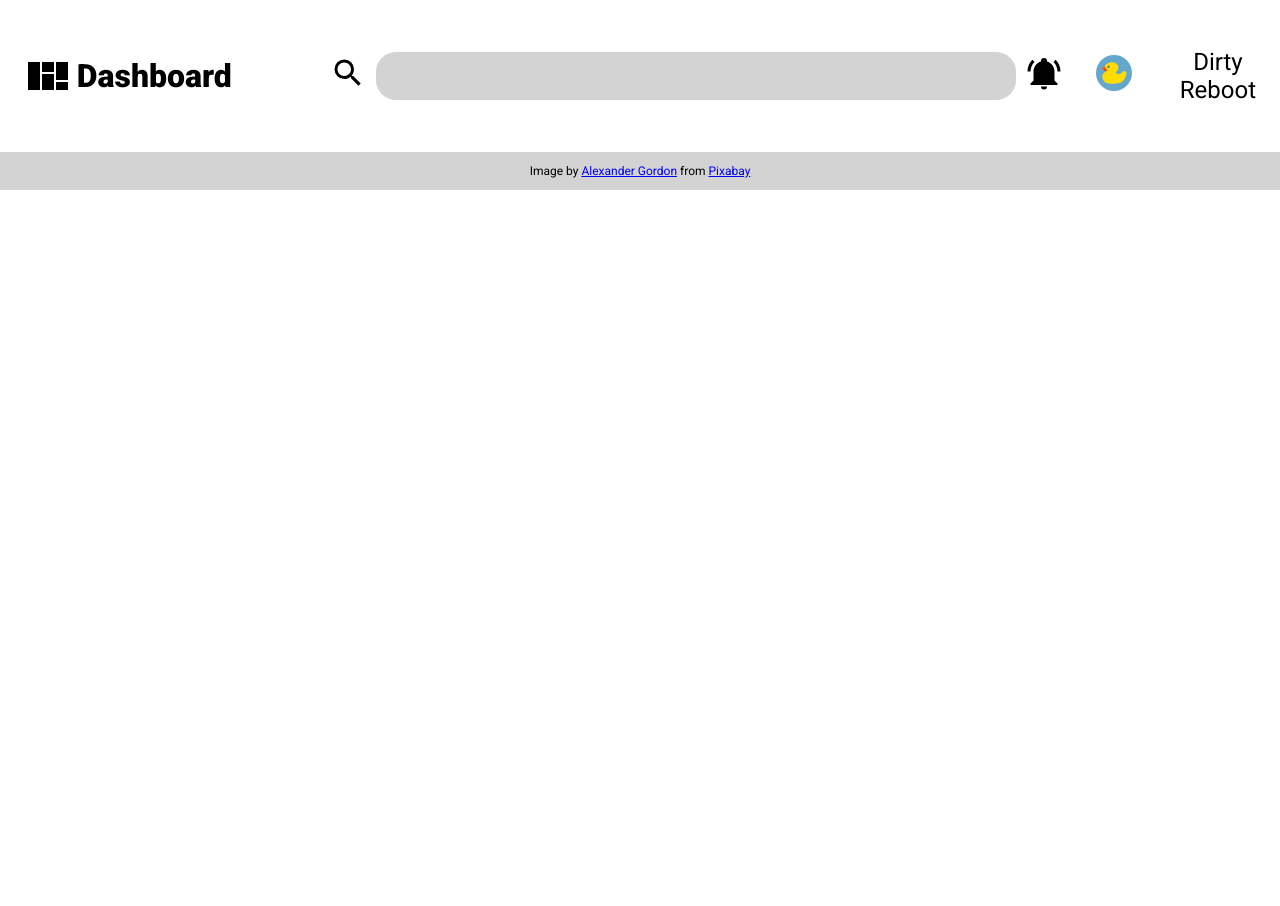
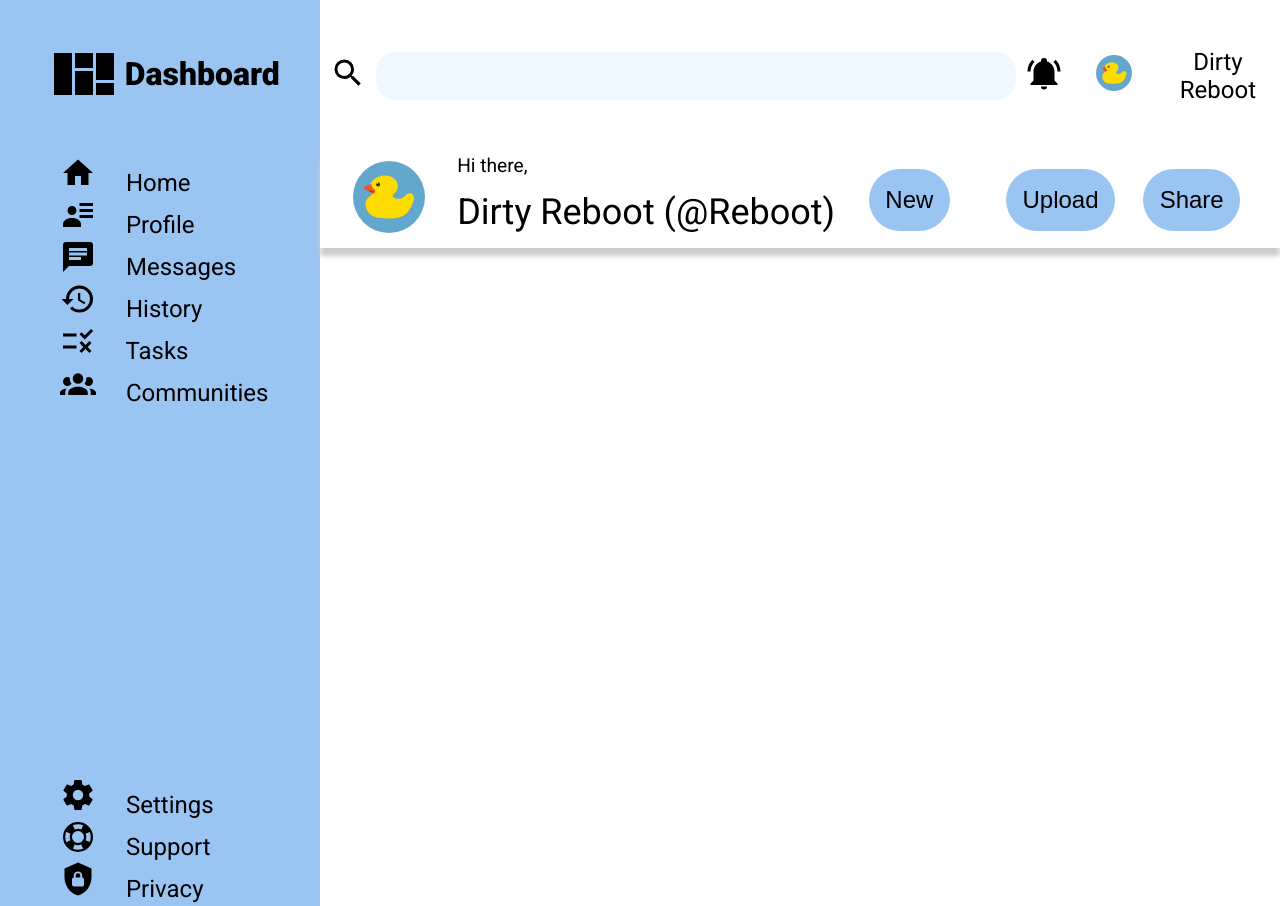
Before and after one commit to IsaacWild/admin_dashboard, a plain HTML site: page index.html in a window 1280 px wide. Shown: the top 906 px of the page. Before the commit the page ends 800 px from the top, so only its background shows below. Drawn offline with Linux system fonts and the light colour scheme.

Commit message:
Finished sidebar icons and text, layout mostly finalised, added page topper with content, message and grid layout, added effects to buttons and box shadow

```diff
--- a/index.html
+++ b/index.html
@@ -12,10 +12,52 @@
 </head>
 <body>
     <div class="container">
+        <div class="sidebarContainer">
            <div class="logo">
                 <img src="/SVG icons/dashboard.svg" alt="dashbord image">
                 <span>Dashboard</span>
             </div>
+            <div class="sidebarTop">
+                <div class="navHome">
+                    <img src="/SVG icons/home.svg" alt="home icon">
+                    <span>Home</span>
+                </div>
+                <div class="navProfile">
+                    <img src="/SVG icons/account.svg" alt="profile icon">
+                    <span>Profile</span>
+                </div>
+                <div class="navMessages">
+                    <img src="/SVG icons/messages.svg" alt="messages icon">
+                    <span>Messages</span>
+                </div>
+                <div class="navHistory">
+                    <img src="/SVG icons/history.svg" alt="history icon">
+                    <span>History</span>
+                </div>
+                <div class="navTasks">
+                    <img src="/SVG icons/tasks.svg" alt="task list icon">
+                    <span>Tasks</span>
+                </div>
+                <div class="navCommunities">
+                    <img src="/SVG icons/communities.svg" alt="Commuinities icon">
+                    <span>Communities</span>
+                </div>
+            </div>
+            <div class="sidebarBottom">
+                <div class="navSettings">
+                    <img src="/SVG icons/settings.svg" alt="Settings Icon">
+                    <span>Settings</span>
+                </div>
+                <div class="navSupport">
+                    <img src="/SVG icons/support.svg" alt="Support Icon">
+                    <span>Support</span></div>
+                <div class="navPrivacy">
+                    <img src="/SVG icons/privacy.svg" alt="Privacy Icons">
+                    <span>Privacy</span>
+                </div>
+            </div>
+        </div>
+        <div class="pageContainer">
             <div class="pageHeader">
                 <div class="searchIcon">
                     <img src="/SVG icons/search.svg" alt="magnifing glass icon for search">
@@ -26,37 +68,41 @@
                 <div class="notificationIcon">
                     <img src="/SVG icons/notification.svg" alt="ringing bell icon for notification">
                 </div>
-            <div class="profileIcon">
-                <img src="/SVG icons/profile.svg" alt="profile picture of a yellow rubber duck">
+                <div class="profilePicSmall">
+                    <img src="/SVG icons/profile_pic.svg" alt="profile picture of a yellow rubber duck">
                 </div>
                 <div class="profileName">
                     <p>Dirty Reboot</p>
                 </div>
             </div>
-        <div class="sidebarTop">
-            <div class="navHome"></div>
-            <div class="navProfile"></div>
-            <div class="navMessages"></div>
-            <div class="navHistory"></div>
-            <div class="navTasks"></div>
-            <div class="navCommunities"></div>
+            <div class="pageTopperContainer">
+                <div class="profileWelcome">
+                    <div class="profilePicLarge">
+                        <img src="/SVG icons/profile_pic.svg" alt="profile picture larger than at top of page">
                     </div>
-        <div class="saidebarBottom">
-            <div class="navSettings"></div>
-            <div class="navSupport"></div>
-            <div class="navPrivacy"></div>
+                    <div class="welcomeMessage">
+                        Hi there,
                     </div>
-        <div class="pageContainer">
-            <div class="pageTopper">
-                <div class="welcomeProfile"></div>
-                <div class="btnNew"></div>
-                <div class="btnUpload"></div>
-                <div class="btnShare"></div>
+                    <div class="nameandTag">
+                        Dirty Reboot (@Reboot)
                     </div>
+                </div>
+
+                <div class="btnNew">
+                    <button>New</button>
+                </div>
+                <div class="btnUpload">
+                    <button>Upload</button>
+                </div>
+                <div class="btnShare">
+                    <button>Share</button>
+                </div>
+
                 <div class="gridContainer">
                     <div class="gridProjects"></div>
                     <div class="gridAnnouncements"></div>
                     <div class="gridTrending"></div>
+                </div>
             </div>
         </div>
         <div class="footer">
--- a/style.css
+++ b/style.css
@@ -13,8 +13,25 @@ body{
     grid-template-columns: 1fr 3fr;
 }
 
+.sidebarContainer{
+    grid-column: 1/2;
+    display: grid;
+    grid-template-columns: 1fr;
+    grid-template-rows: 1fr 4fr 4fr;
+    background-color: #9ac5f3;
+}
+
+.pageContainer{
+    grid-column: 2/-1;
+    display: grid;
+    grid-template-columns: 1fr;
+    grid-template-rows: 1fr 1.2fr 7fr;
+}
+
 .logo{
     /* border: red dashed; */
+    grid-row: 1/2;
+    padding: 0.5rem 0rem;
     font-size: 32px;
     font-weight: 900;
     display: grid;
@@ -22,32 +39,30 @@ body{
     justify-content: start;
     gap: 0.2rem;
     align-items: center;
-    padding: 1rem;
     grid-column: 1/2;
-    width: clamp(150px, 80%, 20vw);
+    color: black;
+    height: clamp(2rem, 80%, 100%);
 }
 
 .logo img{
-    height: 2rem;
+    height: 3rem;
     justify-content: end;
+    padding-left: 2rem;
 }
 
 .pageHeader{
     /* border:goldenrod double; */
-    grid-column: 2/-1;
+    grid-column: 1/-1;
     display: grid;
     grid-template-columns: 1fr 3fr 1fr 1fr 2fr;
     align-items: center;
     justify-items: center;
     text-align: center;
-
+    /* height: clamp(2rem, 70%, 4rem); */
 }
 
 .pageHeader img{
     height: 1.5rem;
-}
-
-.pageHeader{
 }
 
 .searchBar input{
@@ -55,14 +70,14 @@ body{
     width: clamp(10vw,50vw,70vw);
     height: 1.8rem;
     border: none;
-    background-color: lightgray;
+    background-color: aliceblue;
     font-size: 1rem;
     padding: 1rem;
 }
 
 input[type=search]:focus{
     outline: none;
-    background-color: rgb(184, 184, 184);
+    background-color: honeydew;
 }
 
 .footer{
@@ -74,7 +89,7 @@ input[type=search]:focus{
     font-size: 0.5rem;
 }
 
-.profileIcon img{
+.profilePicSmall img{
     border-radius: 50%;
     padding: 1rem;
 }
@@ -82,3 +97,89 @@ input[type=search]:focus{
 .profileName{
     padding: 1rem;
 }
+
+.sidebarTop{
+    background-color: #9ac5f3;
+    align-items: center;
+    grid-area: 2/1/3/2;
+    /* padding-bottom: 4rem; */
+}
+
+.sidebarTop img{
+    padding-left: 2.5rem;
+    padding-right: 1rem;
+    height: 1.5rem;
+}
+
+.sidebarBottom{
+    align-items: center;
+    grid-area: 3/1/4/2;
+}
+
+.sidebarBottom img{
+    padding-left: 2.5rem;
+    padding-right: 1rem;
+    height: 1.5rem;
+}
+
+.pageTopperContainer{
+    grid-area: 2/1/3/-1;
+    display: grid;
+    grid-template-columns: 4fr 1fr 1fr 1fr;
+    grid-template-rows: 1fr;
+    height: 4rem;
+    align-items: center;
+    /* justify-items: center; */
+    box-shadow: 0px 8px 5px rgb(204, 204, 204);
+}
+
+.profileWelcome{
+    grid-area: 1/1/2/2;
+    display: grid;
+    grid-template: 1fr 3fr / 1fr 3fr;
+    align-items: center;
+}
+
+.profilePicLarge{
+    grid-area: 1/1/3/2 ;
+    justify-self: center;
+}
+
+.profilePicLarge img{
+    border-radius: 50%;
+    max-height: 3rem;
+}
+
+.welcomeMessage{
+    font-size: 0.8rem;
+}
+
+.nameandTag{
+    align-self: center;
+    font-size: 1.5em;
+}
+
+.pageTopperContainer button{
+    background-color: #9ac5f3;
+    border: none;
+    border-radius: 25em;
+    font-size: 1rem;
+    padding: 0.7rem;
+    justify-items: center;
+}
+.btnNew{
+    grid-area: 1/2/2/3;
+}
+.btnUpload{
+    grid-area: 1/3/2/4;
+}
+.btnShare{
+    grid-area: 1/4/2/5;
+}
+button:hover{
+    background-color: #5ba1ec;
+    box-shadow: 3px 3px 5px #9ac5f3;
+    transition: 0.2s;
+    color: white;
+    transform: translateY(-2px);
+}
```
Also changed, not shown: SVG icons/account.svg (added), SVG icons/communities.svg (added), SVG icons/history.svg (added), SVG icons/home.svg (added), SVG icons/messages.svg (added), SVG icons/privacy.svg (added), SVG icons/profile_pic.svg (renamed from SVG icons/profile.svg), SVG icons/settings.svg (added), SVG icons/support.svg (added), SVG icons/tasks.svg (added). Lines whose indentation alone changed are shown as unchanged.
